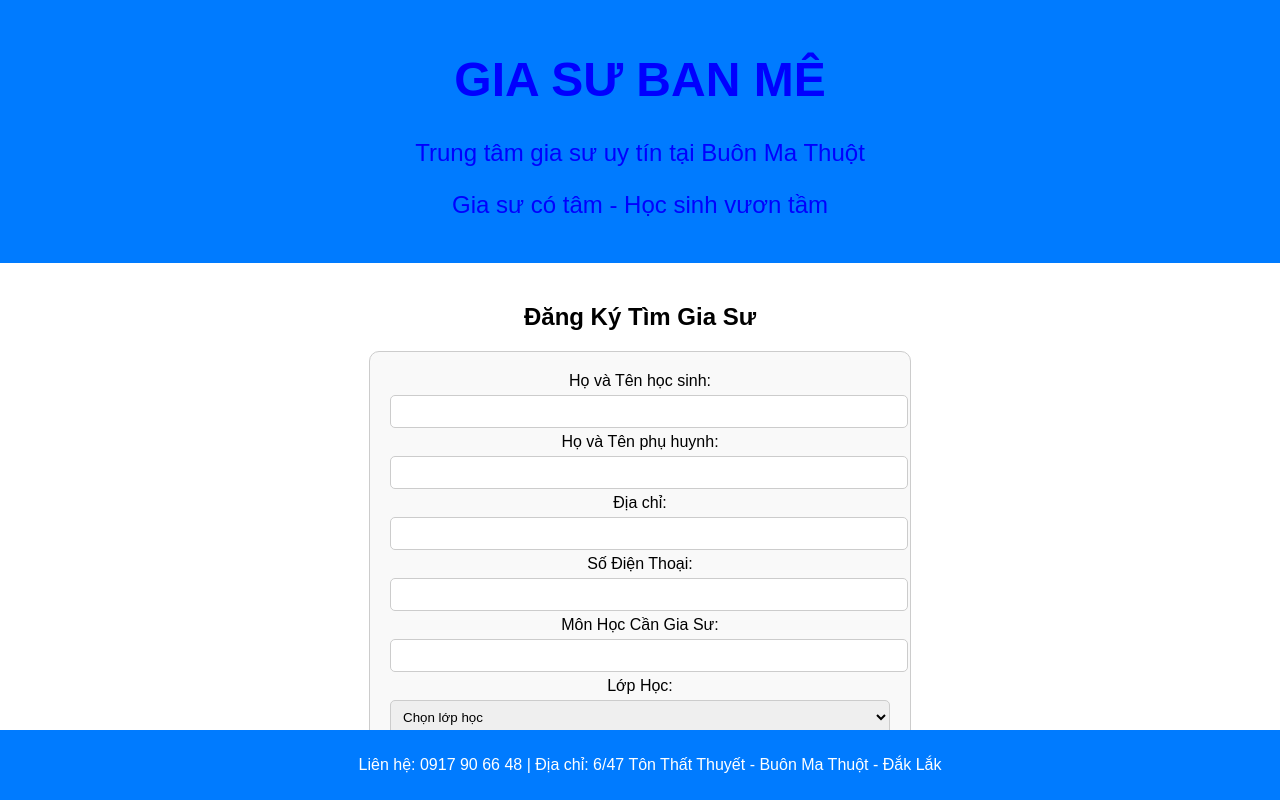
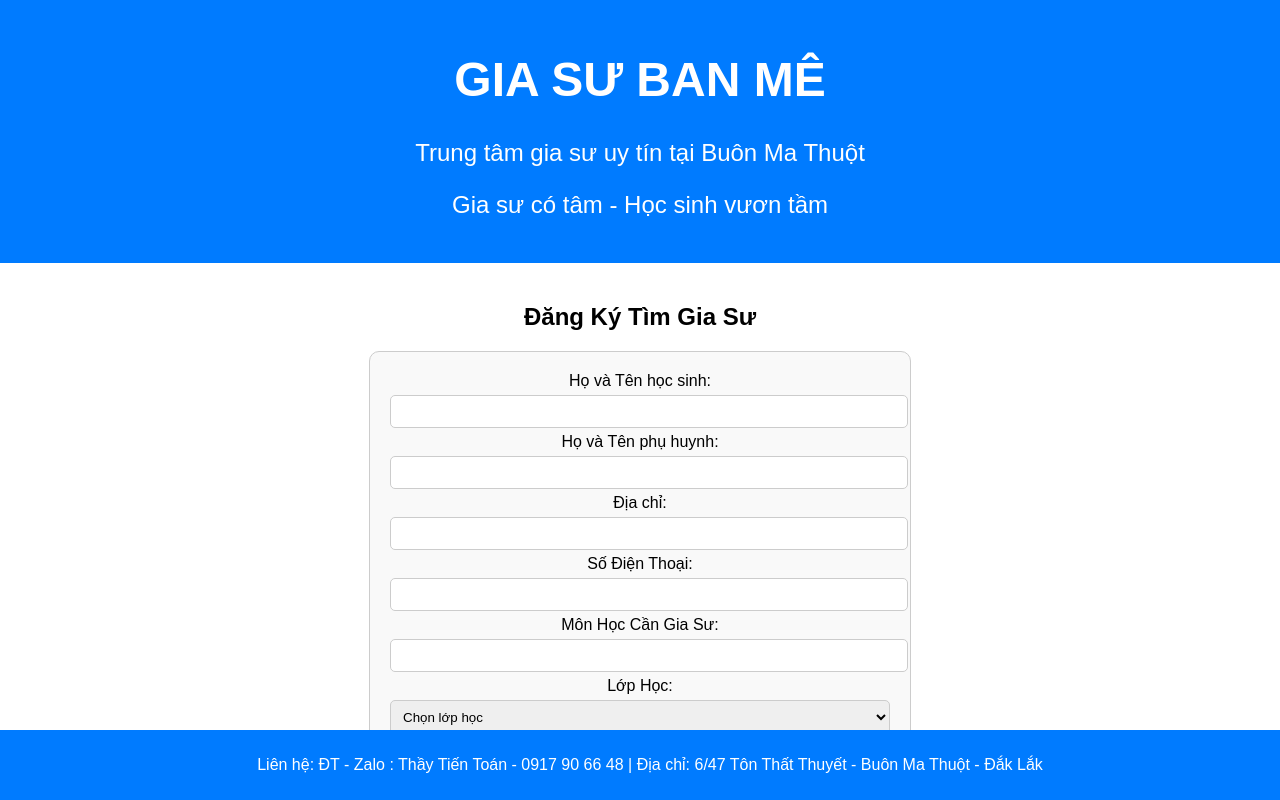
Before and after one commit to GIASUBMT/Gia-su-Ban-Me, a plain HTML site: page index.html in a window 1280 px wide. Shown: the top 800 px of the page. Drawn offline with Linux system fonts and the light colour scheme.

Commit message:
Update index.html

```diff
--- a/index.html
+++ b/index.html
@@ -6,7 +6,7 @@
     <title>GIA SƯ BAN MÊ</title>
     <style>
         body { font-family: Arial, sans-serif; margin: 0; padding: 0; text-align: center; }
-        header { background-color: #007bff; color: blue; padding: 20px; font-size: 24px; }
+        header { background-color: #007bff; color: white; padding: 20px; font-size: 24px; }
         section { padding: 20px; }
         form { max-width: 500px; margin: auto; padding: 20px; border: 1px solid #ccc; border-radius: 10px; background: #f9f9f9; }
         input, select, textarea { width: 100%; padding: 8px; margin: 5px 0; border: 1px solid #ccc; border-radius: 5px; }
@@ -84,7 +84,7 @@
     </section>
 
     <footer>
-        <p>Liên hệ: 0917 90 66 48 | Địa chỉ: 6/47 Tôn Thất Thuyết - Buôn Ma Thuột - Đắk Lắk</p>
+        <p>Liên hệ: ĐT - Zalo : Thầy Tiến Toán - 0917 90 66 48 | Địa chỉ: 6/47 Tôn Thất Thuyết - Buôn Ma Thuột - Đắk Lắk</p>
     </footer>
 </body>
 </html>
```
